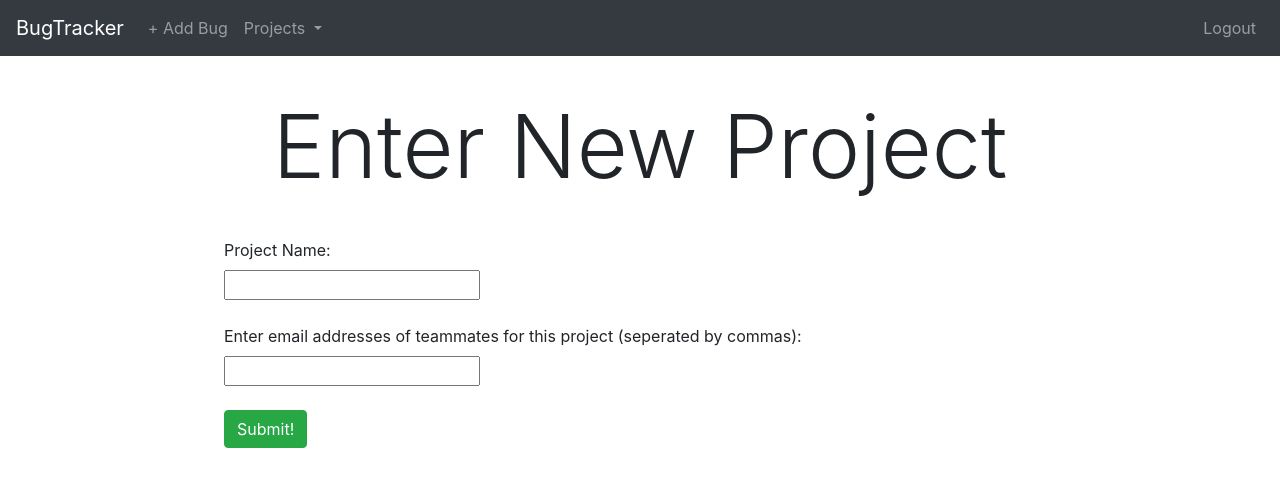
After one commit to partridgep/bugtracker, a Django app: page /projects/create/ in a window 1280 px wide. The commit adds this page. Shown: the top 487 px of the page. Run offline with Django 3.2, Linux system fonts and the light colour scheme; some libraries are stand-ins or nearby versions.

Commit message:
creates add project form

```diff
--- a/main_app/forms.py
+++ b/main_app/forms.py
@@ -1,6 +1,7 @@
 from django import forms
 from django.contrib.auth.forms import UserCreationForm
 from django.contrib.auth.models import User
+from .models import Project
 
 
 class SignUpForm(UserCreationForm):
--- a/main_app/models.py
+++ b/main_app/models.py
@@ -1,4 +1,5 @@
 from django.db import models
+from django.urls import reverse
 from django.contrib.auth.models import User
 
 # Create your models here.
@@ -13,6 +14,9 @@ class Project(models.Model):
 
     def __str__(self):
         return self.name
+
+    def get_absolute_url(self):
+        return reverse('project_detail', kwargs={'project_id': self.id})
 
 class Bug(models.Model):
     title = models.CharField(max_length=50)
--- a/main_app/static/css/style.css
+++ b/main_app/static/css/style.css
@@ -39,3 +39,16 @@ footer {
     padding: 20px;
     width: 50vw;
 }
+
+.main-page-lists {
+    margin-top: 75px;
+}
+
+.form {
+    width: 65vw;
+    margin: 0 auto;
+}
+
+.title {
+    margin: 3% auto;
+}
--- a/main_app/templates/extended-base.html
+++ b/main_app/templates/extended-base.html
@@ -17,10 +17,11 @@
             Projects
           </a>
           <div class="dropdown-menu" aria-labelledby="navbarDropdown">
-            <a class="dropdown-item" href="#">Project 1</a>
-            <a class="dropdown-item" href="#">Project 2</a>
+            {% for project in projects %}
+            <a class="dropdown-item" href="#">{{ project.name }}</a>
+            {% endfor %}
             <div class="dropdown-divider"></div>
-            <a class="dropdown-item" href="#">View All</a>
+            <a class="dropdown-item" href="{% url 'project_create' %}">+ Add Project</a>
           </div>
         </li>
       </ul>
--- /dev/null
+++ b/main_app/templates/projects/create.html
@@ -0,0 +1,17 @@
+{% extends 'extended-base.html' %}
+{% load crispy_forms_tags %}
+
+{% block child %}
+    <h1 class="display-2 title">Enter New Project</h1>
+
+    <form action="{% url 'project_create' %}" method="post" class="form">
+        {% if error_messsage %}<p class="red-text">{{ error_message }}</p>{% endif %}
+        {% csrf_token %}
+        <label for="pname">Project Name:</label><br>
+        <input type="text" name="pname"><br><br>
+        <label for="teammates">Enter email addresses of teammates for this project (seperated by commas):</label><br>
+        <input type="text" name="teammates"><br><br>
+        <input type="submit" value="Submit!" class="btn btn-success">
+    </form>
+
+{% endblock %}
--- a/main_app/urls.py
+++ b/main_app/urls.py
@@ -5,4 +5,5 @@ urlpatterns = [
     path('', views.home, name='home'),
     path('account/signup', views.signup, name='signup'),
     path('projects/', views.projects_index, name='index'),
+    path('projects/create/', views.add_project, name='project_create'),
 ]
--- a/main_app/views.py
+++ b/main_app/views.py
@@ -1,9 +1,15 @@
 from django.shortcuts import render, redirect
 from .models import Project
+from django.contrib.auth.models import User
 from django.contrib.auth import login, authenticate
 from django.contrib.auth.forms import UserCreationForm
 from .forms import SignUpForm
 from django.contrib.auth.decorators import login_required
+from django.contrib.auth.mixins import LoginRequiredMixin
+
+from django.views.generic.edit import CreateView, UpdateView, DeleteView
+from django.views.generic.detail import DetailView
+from django.views.generic.list import ListView
 
 def home(request):
   return redirect('index')
@@ -34,3 +40,20 @@ def signup(request):
 def projects_index(request):
     projects = Project.objects.filter(teammates=request.user)
     return render(request, 'projects/index.html', {'projects': projects})
+
+def add_project(request):
+    if request.method == "POST":
+      print(request.POST.get("teammates"))
+      emailStr = request.POST.get("teammates")
+      emails = emailStr.split(", ")
+      print(emails)
+      users_already_signed_up = User.objects.all()
+      found_users = User.objects.filter(email__in = emails)
+      print(found_users)
+      for user in found_users:
+        emails.remove(user.email)
+
+
+
+
+    return render(request, 'projects/create.html')
```
Also changed, not shown: main_app/templates/main_app/project_form.html (added, +16 -0 lines), main_app/templates/projects/index.html (+15 -4 lines).
